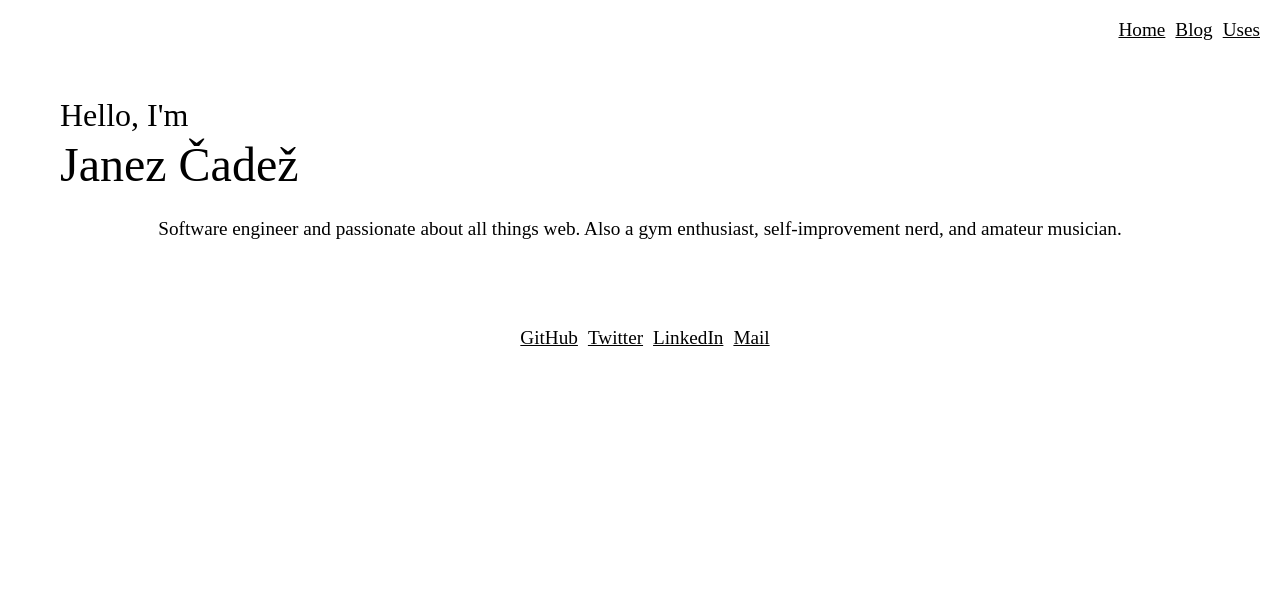
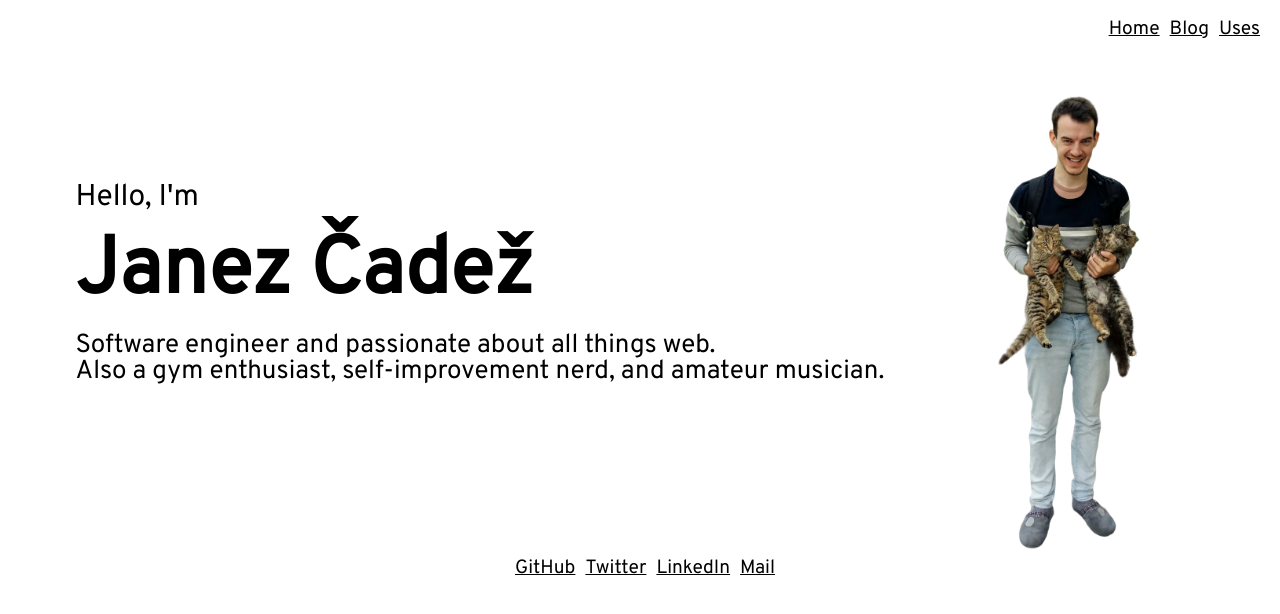
Before and after one commit to jamzi/portfolio, a Gatsby site: page / in a window 1280 px wide. Built offline with nearby package versions, Linux system fonts and the light colour scheme; Gatsby itself is replaced by a stand-in of ours.

Commit message:
change font, initial page design

```diff
--- a/gatsby-config.js
+++ b/gatsby-config.js
@@ -74,8 +74,8 @@ module.exports = {
       options: {
         fonts: [
           {
-            family: `Roboto`,
-            variants: [`300`, `400`, `900`],
+            family: `Overpass`,
+            variants: [`400`],
           },
         ],
       },
--- a/src/components/layout.js
+++ b/src/components/layout.js
@@ -7,6 +7,7 @@ import Footer from "./footer"
 
 const Wrapper = styled.div`
   padding: 20px;
+  font-family: Overpass, sans-serif;
 `
 
 const HeaderWrapper = styled.div`
--- a/src/pages/index.js
+++ b/src/pages/index.js
@@ -1,9 +1,22 @@
 import React from "react"
 import styled from "styled-components"
+import { graphql } from "gatsby"
+import Img from "gatsby-image"
 
 import Layout from "../components/layout"
 
 const HomeWrapper = styled.div`
+  display: flex;
+  align-items: center;
+  justify-content: center;
+
+  @media (max-width: 768px) {
+    flex-direction: column;
+    align-items: center;
+  }
+`
+
+const Content = styled.div`
   display: flex;
   flex-direction: column;
   align-items: center;
@@ -18,31 +31,71 @@ const Introduction = styled.div`
 `
 
 const Hello = styled.div`
-  font-size: 2rem;
-  padding-bottom: 10px;
+  font-size: 30px;
+  padding-bottom: 20px;
+  @media (max-width: 768px) {
+    font-size: 20px;
+  }
 `
 
-const Name = styled.h2`
-  font-size: 3rem;
-  padding-bottom: 30px;
+const Name = styled.h1`
+  font-size: 80px;
+  padding-bottom: 20px;
+  font-weight: bold;
+  @media (max-width: 768px) {
+    font-size: 50px;
+  }
 `
 
-const Description = styled.div`
+const Description = styled.span`
   display: flex;
-  font-size: 1.2rem;
+  font-size: 26px;
+  align-self: flex-start;
+  flex-direction: column;
+  @media (max-width: 768px) {
+    font-size: 20px;
+  }
+`
+
+const PortfolioImageWrapper = styled.div`
+  width: 300px;
+  height: 450px;
+  margin-right: 20px;
 `
 
 export default ({ data }) => (
   <Layout>
     <HomeWrapper>
+      <Content>
         <Introduction>
           <Hello>Hello, I'm</Hello>
           <Name>Janez Čadež</Name>
         </Introduction>
         <Description>
-        Software engineer and passionate about all things web. Also a gym
-        enthusiast, self-improvement nerd, and amateur musician.
+          <div>Software engineer and passionate about all things web.</div>
+          <div>
+            Also a gym enthusiast, self-improvement nerd, and amateur musician.
+          </div>
         </Description>
+      </Content>
+      <PortfolioImageWrapper>
+        <Img
+          fluid={data.file.childImageSharp.fluid}
+          alt="Janez Čadež portrait"
+        />
+      </PortfolioImageWrapper>
     </HomeWrapper>
   </Layout>
 )
+
+export const pageQuery = graphql`
+  query {
+    file(relativePath: { eq: "portrait.png" }) {
+      childImageSharp {
+        fluid(maxWidth: 500, quality: 100) {
+          ...GatsbyImageSharpFluid_tracedSVG
+        }
+      }
+    }
+  }
+`
--- a/src/pages/uses.js
+++ b/src/pages/uses.js
@@ -90,6 +90,7 @@ const TitleWrapper = styled.div`
 `
 
 const Title = styled.h2`
+  font-size: 30px;
   margin: 0px 10px 0px 0px;
 `
 
```
Also changed, not shown: src/images/portrait.jpg (deleted), src/images/portrait.png (added). Lines whose indentation alone changed are shown as unchanged.
